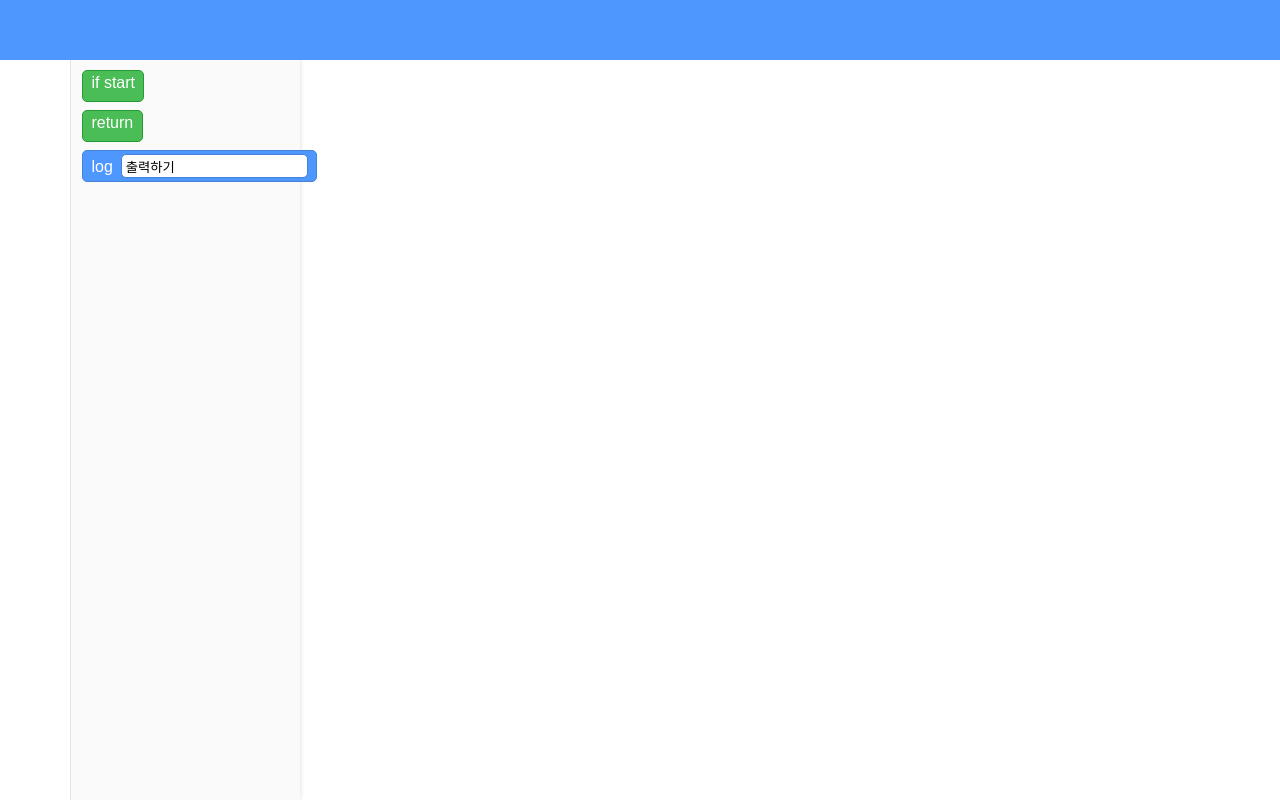
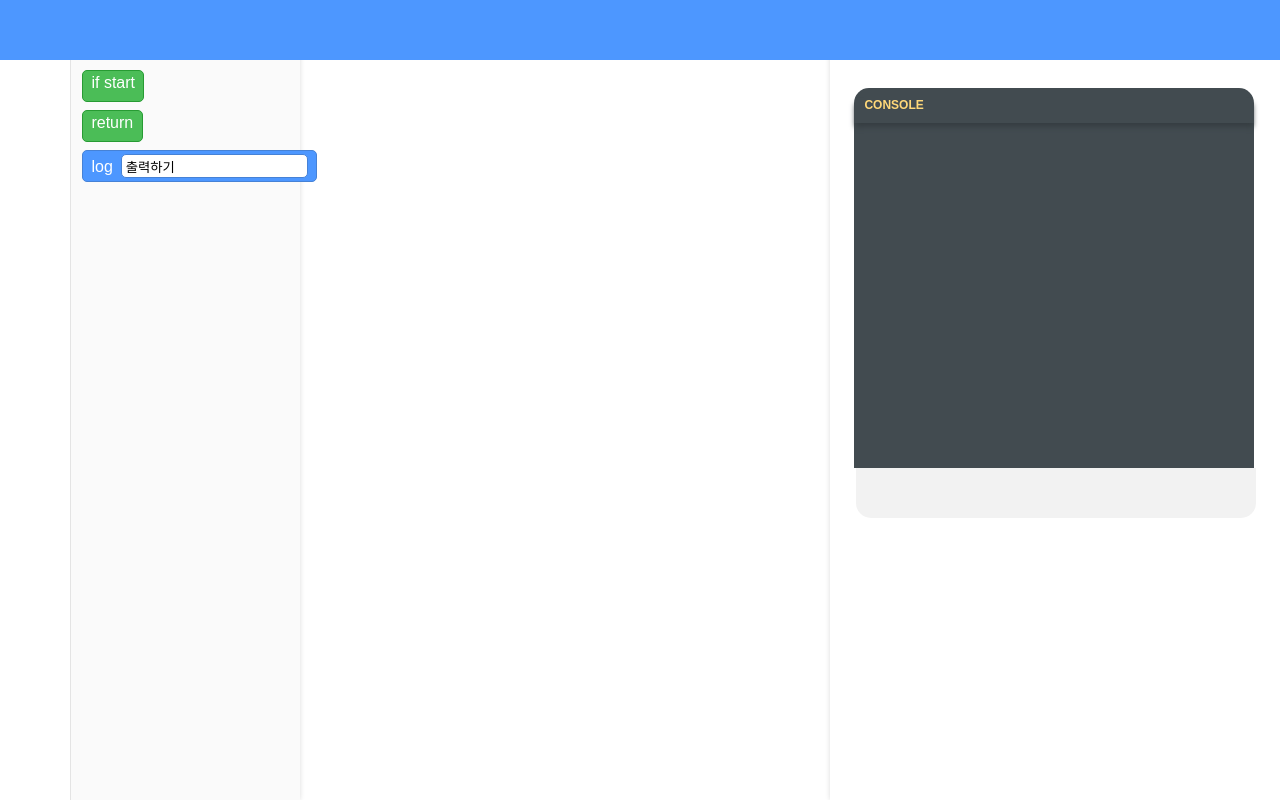
Before and after one commit to exte0427/extry, a plain HTML site: page index.html in a window 1280 px wide. Drawn offline with nearby package versions, Linux system fonts and the light colour scheme.

Commit message:
Update index.html

```diff
--- a/index.html
+++ b/index.html
@@ -8,6 +8,21 @@
   <link rel="stylesheet" type="text/css" href="index.css">
 </head>
 <body>
+  <div id="asdf">
+    <div style="height:88px;"></div>
+    <div style="display: inline-block;width:20px;height:10px;"></div>
+    <div id="console">
+      <div style="height:10px;"></div>
+      <div style="height:25px;box-shadow: 0px 5px 5px -1px #363e42;">
+        <div style="display:inline-block;width:10px;"></div><strong style="color:#FFD879">CONSOLE</strong>
+      </div>
+      <div style="height:10px;display:inline-block;"></div>
+      <div id="output">
+
+      </div>
+    </div><div></div><div style="display: inline-block;width:26px;height:5px;"></div><div id="start" onclick="run();">
+    </div>
+  </div>
   <div id="mainbar">
 
   </div>
```
